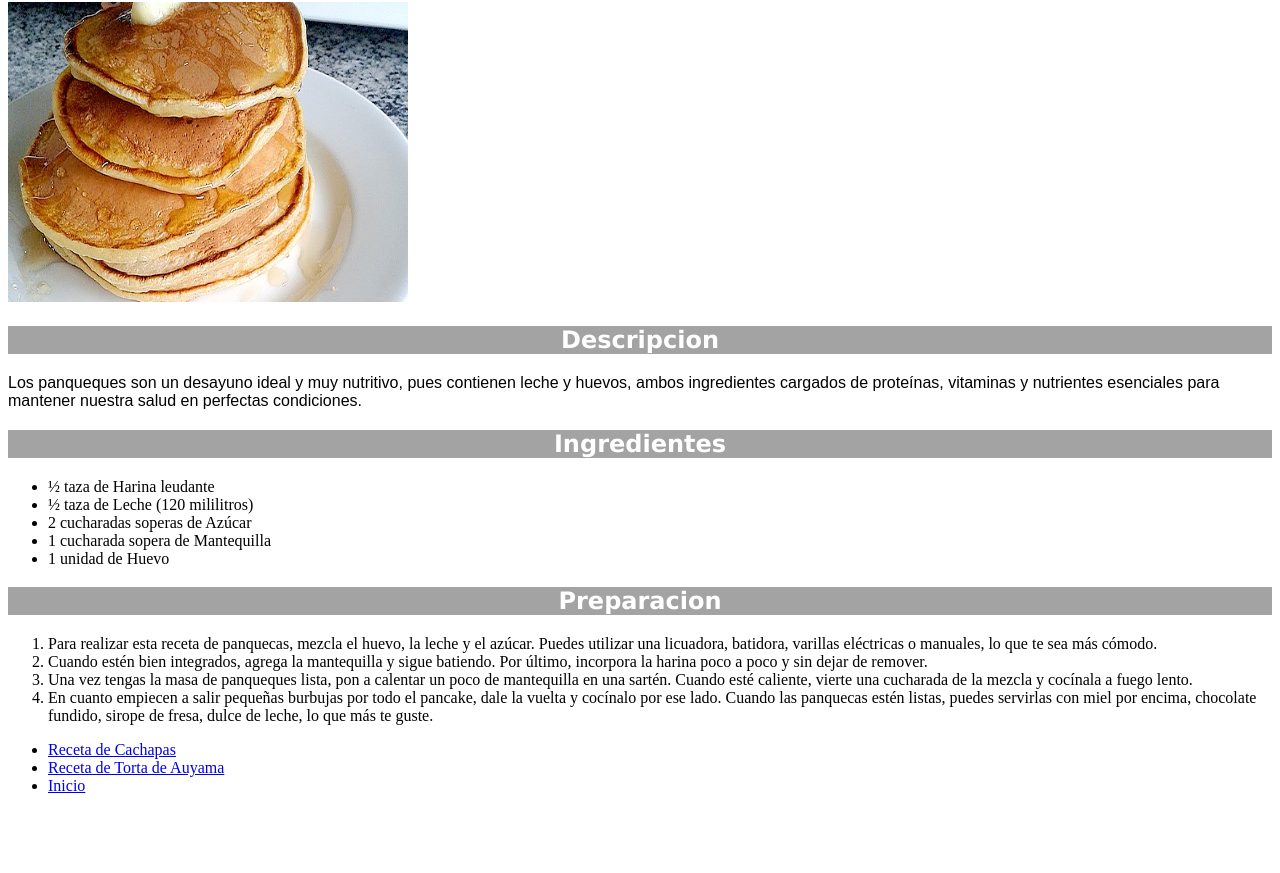
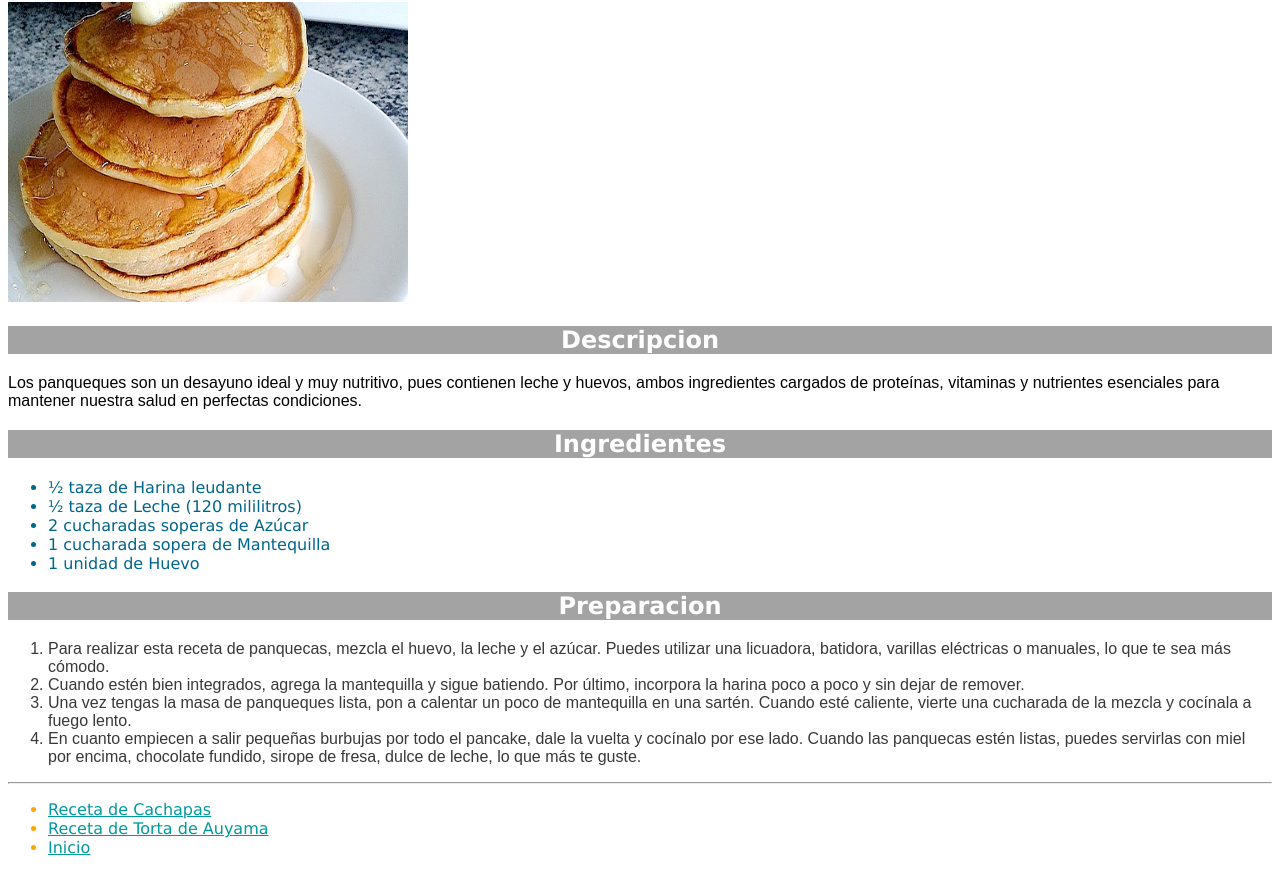
Before and after one commit to JoseXP7/odin-recipes, a plain HTML site: page recipes/panquecas.html in a window 1280 px wide. Shown: the part 79-952 px from the top of the page. Before the commit the page ends 890 px from the top, so only its background shows below. Drawn offline with Linux system fonts and the light colour scheme.

Commit message:
Panquecas update
Update of styles

```diff
--- a/recipes/panquecas.html
+++ b/recipes/panquecas.html
@@ -11,7 +11,7 @@
     <h2>Descripcion</h2>
     <p>Los panqueques son un desayuno ideal y muy nutritivo, pues contienen leche y huevos, ambos ingredientes cargados de proteínas, vitaminas y nutrientes esenciales para mantener nuestra salud en perfectas condiciones.</p>
     <h2>Ingredientes</h2>
-    <ul>
+    <ul class="u-list">
       <li>½ taza de Harina leudante</li>
       <li>½ taza de Leche (120 mililitros)</li>
       <li>2 cucharadas soperas de Azúcar</li>
@@ -19,16 +19,17 @@
       <li>1 unidad de Huevo</li>
     </ul>
     <h2>Preparacion</h2>
-    <ol>
+    <ol class="o-list">
       <li>Para realizar esta receta de panquecas, mezcla el huevo, la leche y el azúcar. Puedes utilizar una licuadora, batidora, varillas eléctricas o manuales, lo que te sea más cómodo.</li>
       <li>Cuando estén bien integrados, agrega la mantequilla y sigue batiendo. Por último, incorpora la harina poco a poco y sin dejar de remover.</li>
       <li>Una vez tengas la masa de panqueques lista, pon a calentar un poco de mantequilla en una sartén. Cuando esté caliente, vierte una cucharada de la mezcla y cocínala a fuego lento.</li>
       <li>En cuanto empiecen a salir pequeñas burbujas por todo el pancake, dale la vuelta y cocínalo por ese lado. Cuando las panquecas estén listas, puedes servirlas con miel por encima, chocolate fundido, sirope de fresa, dulce de leche, lo que más te guste.</li>
     </ol>
-    <ul>
-      <li><a href="../recipes/cachapas.html"</li>Receta de Cachapas</a></li>
-      <li><a href="../recipes/tortadeauyama.html">Receta de Torta de Auyama</a></li>
-      <li><a href="../index.html">Inicio</a></li>
+    <hr>
+    <ul class="link-list">
+      <li><a id="l-element" href="../recipes/cachapas.html"</li>Receta de Cachapas</a></li>
+      <li><a id="l-element" href="../recipes/tortadeauyama.html">Receta de Torta de Auyama</a></li>
+      <li><a id="l-element" href="../index.html">Inicio</a></li>
     </ul>
   </body>
 </html>
```
